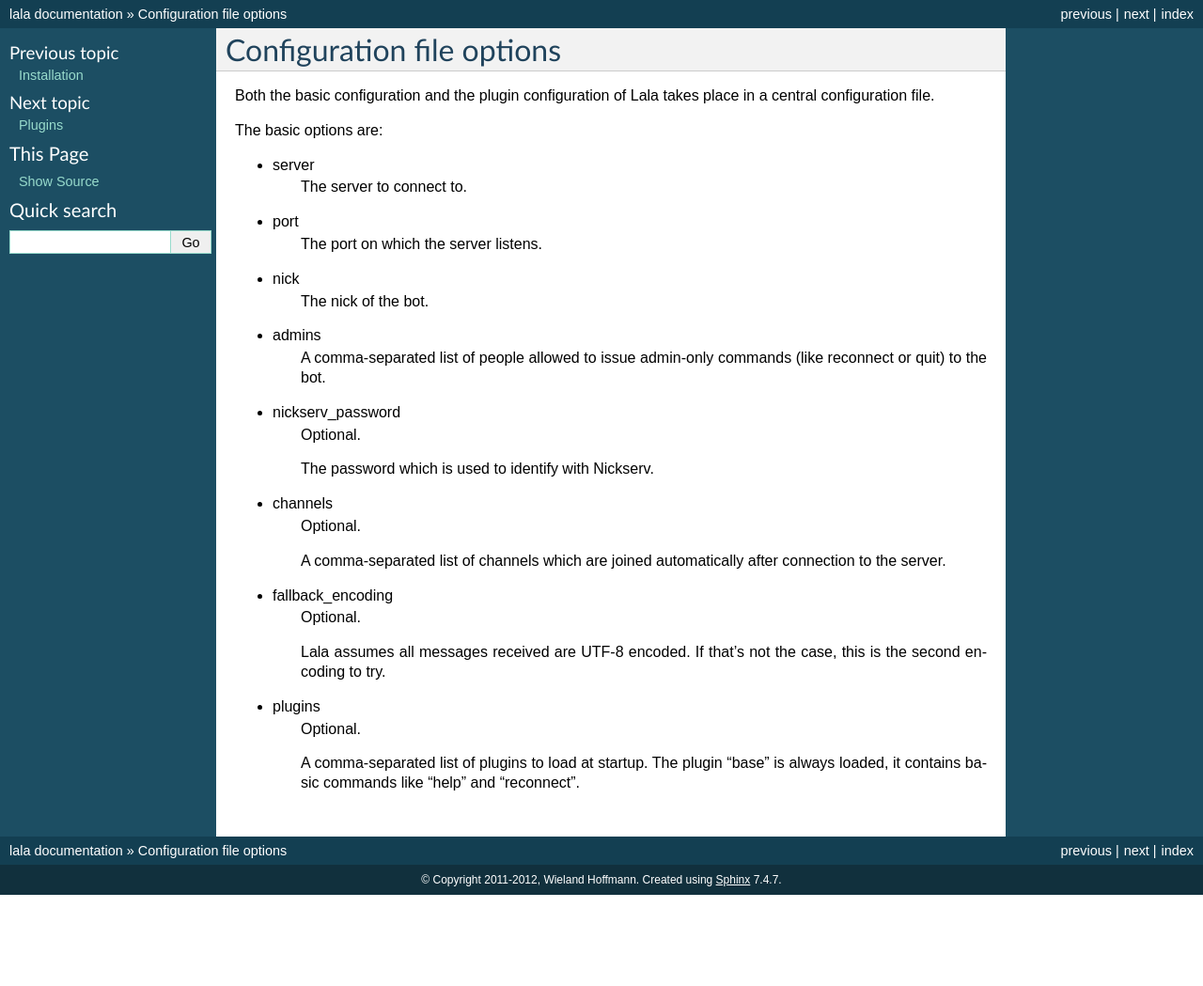
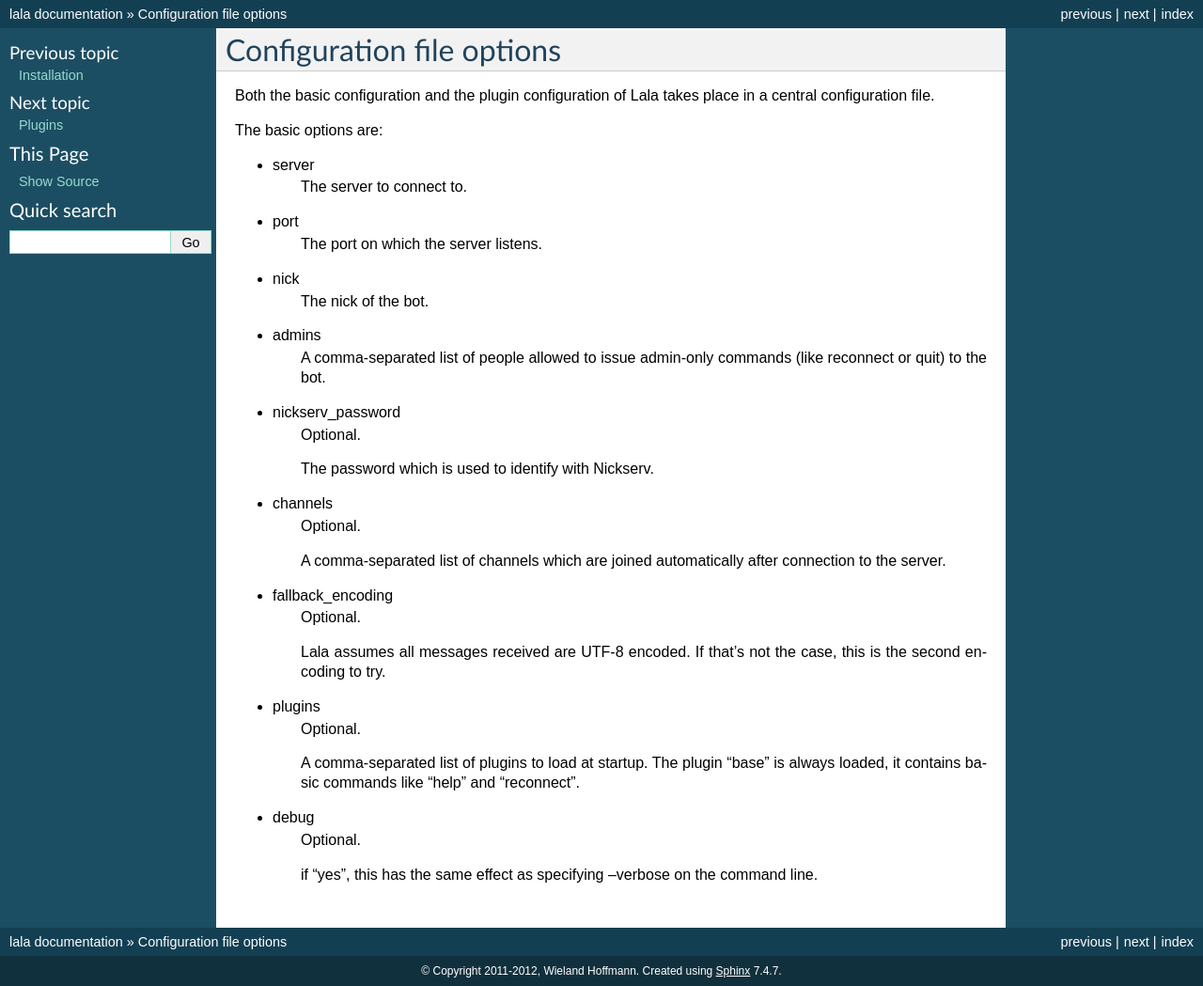
Before and after one commit to mineo/lala, a Sphinx documentation site: the page built from docs/source/options.rst, in a window 1280 px wide. Shown: the whole page at 94% size. Built offline with Sphinx 7.4.7, drawn with Linux system fonts in a browser that asks for light colours; the version number could not be read and is left out; before the commit the page ends 952 px from its top, so only the background shows below that.

Commit message:
Document base.debug

```diff
--- a/docs/source/options.rst
+++ b/docs/source/options.rst
@@ -42,3 +42,9 @@
     A comma-separated list of plugins to load at startup. The plugin "base"
     is always loaded, it contains basic commands like "help" and
     "reconnect".
+
+- debug
+    Optional.
+
+    if "yes", this has the same effect as specifying --verbose on the command
+    line.
```
